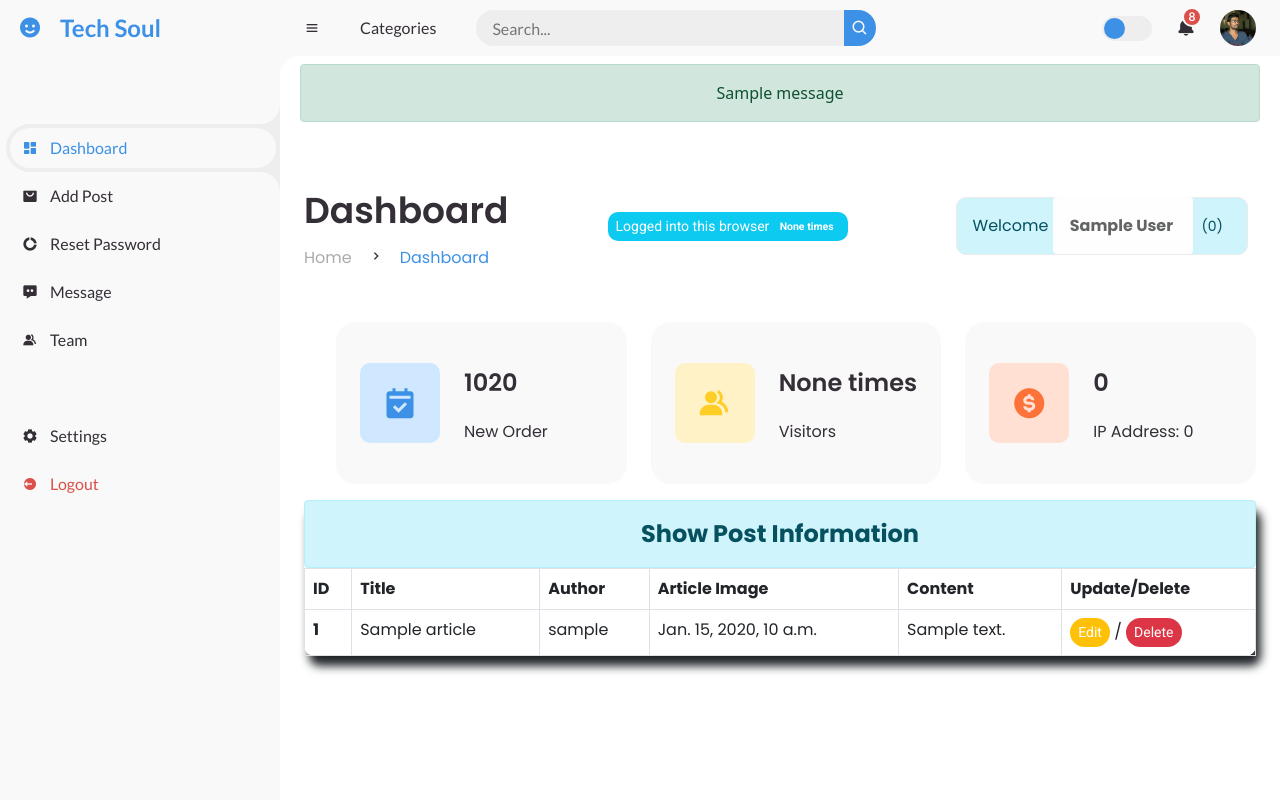
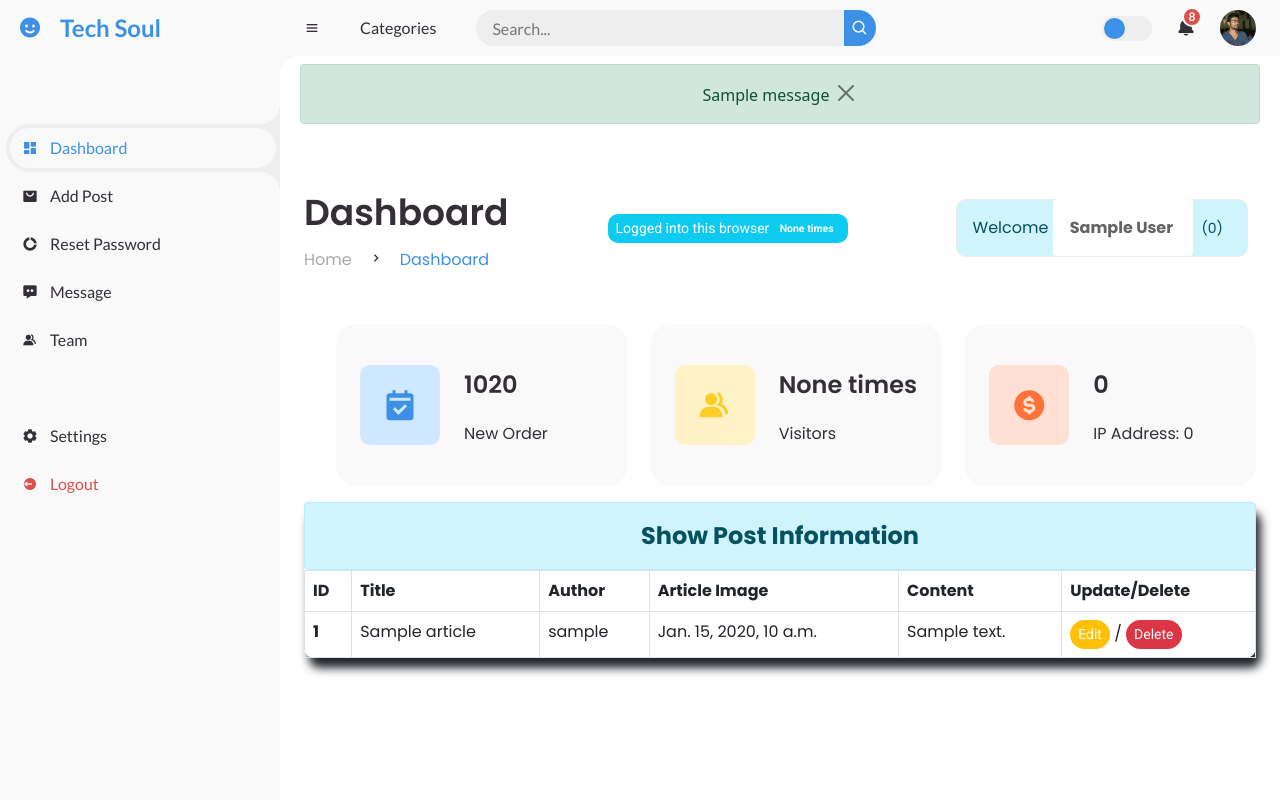
Before and after one commit to chaithanya1016/Blog-Version2, a Django app: page /accounts/dashboard/ in a window 1280 px wide. Run offline with Django 3.2, Linux system fonts and the light colour scheme; a user stored in the database is signed in; tables that the repository leaves empty hold one stand-in row (values such as "Sample post"); one stand-in notice (Sample message) is shown; some libraries are stand-ins or nearby versions.

Commit message:
Update dashboard.html
Close Alert Statement displayed

```diff
--- a/Templates/webapp/dashboard.html
+++ b/Templates/webapp/dashboard.html
@@ -91,9 +91,10 @@
   <!--Message-->
   <div class="container text-center message">
     {% if messages %} {% for message in messages %}
-    <p {% if message.tags %} class="alert alert-success m-2" {% endif %}>
+    <div {% if message.tags %} class="alert alert-success m-2" {% endif %}>
       {{message}}
-    </p>
+      <button type="button" class="btn-close" data-bs-dismiss="alert" aria-label="Close"></button>
+    </div>
     {% endfor %} {% endif %}
   </div>
 
```
